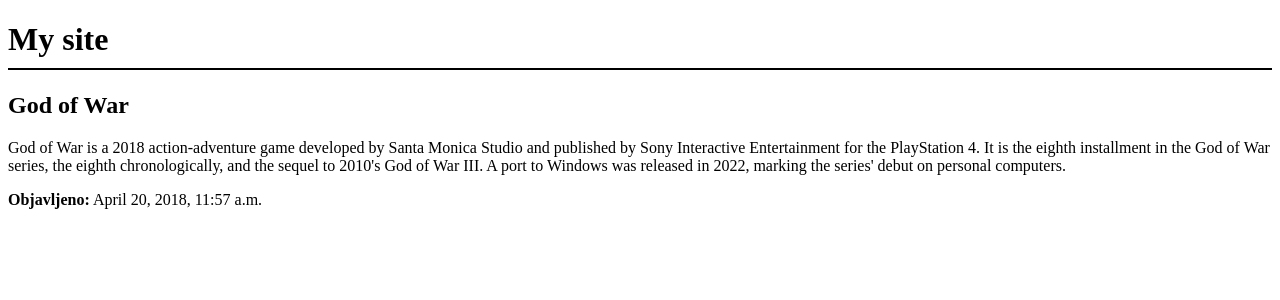
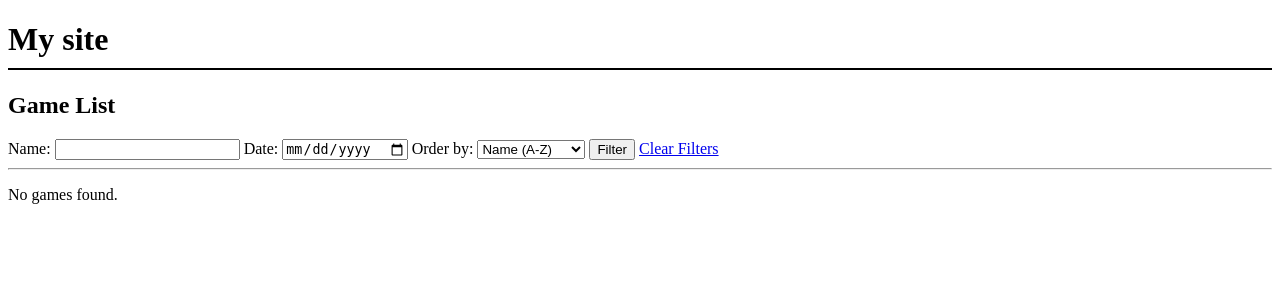
Before and after one commit to IIvell/Gaming_WebShop, a Django app: page /1 in a window 1280 px wide. Shown: the top 300 px of the page. Run offline with Django 5.2, Linux system fonts and the light colour scheme; data comes from the database, SQL or seed files in the repository; both versions use the stored data as it was after the commit.

Commit message:
PR zadatak 2

```diff
--- a/main/models.py
+++ b/main/models.py
@@ -4,9 +4,9 @@ from django.contrib.auth.models import User
 # Create your models here.
 
 class Igrica(models.Model):
-    igrica_naslov = models.CharField(max_length=100)
+    igrica_naslov = models.CharField(max_length=255)
     igrica_sadrzaj = models.TextField()
-    igrica_vrijeme_objave = models.DateTimeField(null=True, blank=True)
+    igrica_vrijeme_objave = models.DateField()
 
     def __str__(self):
         return self.igrica_naslov
--- a/main/templates/main/list.html
+++ b/main/templates/main/list.html
@@ -1,8 +1,44 @@
 {% extends 'main/base.html' %}
-{% block title %}View list{% endblock %}
+{% block title %}List of Games{% endblock %}
 
 {% block content %}
-    <h2>{{ ls.igrica_naslov }}</h2>
-    <p>{{ ls.igrica_sadrzaj }}</p>
-    <p><strong>Objavljeno:</strong> {{ ls.igrica_vrijeme_objave }}</p>
+    <h2>Game List</h2>
+
+    <form method="get">
+        <label for="name">Name:</label>
+        <input type="text" id="name" name="name" value="{{ request.GET.name|default:'' }}">
+
+        <label for="date">Date:</label>
+        <input type="date" id="date" name="date" value="{{ request.GET.date|default:'' }}">
+
+        <label for="order">Order by:</label>
+        <select id="order" name="order">
+            <option value="name_asc" {% if request.GET.order == "name_asc" %}selected{% endif %}>Name (A-Z)</option>
+            <option value="name_desc" {% if request.GET.order == "name_desc" %}selected{% endif %}>Name (Z-A)</option>
+            <option value="date_asc" {% if request.GET.order == "date_asc" %}selected{% endif %}>Date (Oldest)</option>
+            <option value="date_desc" {% if request.GET.order == "date_desc" %}selected{% endif %}>Date (Newest)</option>
+        </select>
+
+        <button type="submit">Filter</button>
+        <a href="{% url 'main:list' %}">Clear Filters</a> <!-- Link to reset filters -->
+    </form>
+
+
+    <hr>
+
+    <!-- Display Filtered Games -->
+    {% if igre %}
+        <ul>
+            {% for igrica in igre %}
+                <li>
+                    <strong>
+                        <a href="{% url 'main:detail' igrica.pk %}">{{ igrica.igrica_naslov }}</a>
+                    </strong>
+                - {{ igrica.igrica_vrijeme_objave }}
+                </li>
+            {% endfor %}
+        </ul>
+    {% else %}
+        <p>No games found.</p>
+    {% endif %}
 {% endblock %}
--- a/main/urls.py
+++ b/main/urls.py
@@ -1,14 +1,16 @@
 from django.urls import path
-from main.views import CustomLoginView
+from main.views import CustomLoginView, IgricaListView
 from django.contrib.auth import views as auth_views
 from . import views
+from .views import IgricaDetailView
 
-
-app_name = 'main'  # here for namespacing of urls.
+app_name = 'main'
 
 urlpatterns = [
     path('<int:id>', views.index, name='index'),
     path('', views.homepage, name='homepage'),
     path('login/', CustomLoginView.as_view(), name='login'),
     path('logout/', auth_views.LogoutView.as_view(), name='logout'),
+    path('igre/', IgricaListView.as_view(), name='list'),
+    path('igre/<int:pk>/', IgricaDetailView.as_view(), name='detail'),
 ]
--- a/main/views.py
+++ b/main/views.py
@@ -2,7 +2,11 @@ from django.shortcuts import render, redirect
 from django.http import HttpResponse
 from django.contrib.auth import authenticate, login
 from django.contrib.auth.views import LoginView
+from django.views.generic import ListView
 from .models import Igrica, Kupac
+from django.db.models import Q
+from django.db.models.functions import TruncDate
+from django.views.generic import DetailView
 
 ## Create your views here.
 
@@ -26,3 +30,36 @@ class CustomLoginView(LoginView):
 
         # Otherwise, proceed with the default behavior
         return super().form_valid(form)
+
+class IgricaListView(ListView):
+    model = Igrica
+    template_name = 'main/list.html'
+    context_object_name = 'igre'
+
+    def get_queryset(self):
+        queryset = super().get_queryset()
+        name_query = self.request.GET.get('name', '')
+        date_query = self.request.GET.get('date', '')
+        order_query = self.request.GET.get('order', '')
+
+        if name_query:
+            queryset = queryset.filter(igrica_naslov__icontains=name_query)
+        if date_query:
+            queryset = queryset.annotate(date_only=TruncDate('igrica_vrijeme_objave')).filter(date_only=date_query)
+
+        # Apply ordering
+        if order_query == 'name_asc':
+            queryset = queryset.order_by('igrica_naslov')
+        elif order_query == 'name_desc':
+            queryset = queryset.order_by('-igrica_naslov')
+        elif order_query == 'date_asc':
+            queryset = queryset.order_by('igrica_vrijeme_objave')
+        elif order_query == 'date_desc':
+            queryset = queryset.order_by('-igrica_vrijeme_objave')
+
+        return queryset
+
+class IgricaDetailView(DetailView):
+    model = Igrica
+    template_name = 'main/igrica_detail.html'
+    context_object_name = 'igrica'
--- a/mysite/settings.py
+++ b/mysite/settings.py
@@ -58,7 +58,7 @@ ROOT_URLCONF = 'mysite.urls'
 TEMPLATES = [
     {
         'BACKEND': 'django.template.backends.django.DjangoTemplates',
-        'DIRS': [],
+        'DIRS': [BASE_DIR / 'templates'],
         'APP_DIRS': True,
         'OPTIONS': {
             'context_processors': [
```
Also changed, not shown: main/templates/main/home.html (+2 -8 lines), main/templates/main/igrica_detail.html (added, +11 -0 lines), db.sqlite3.
